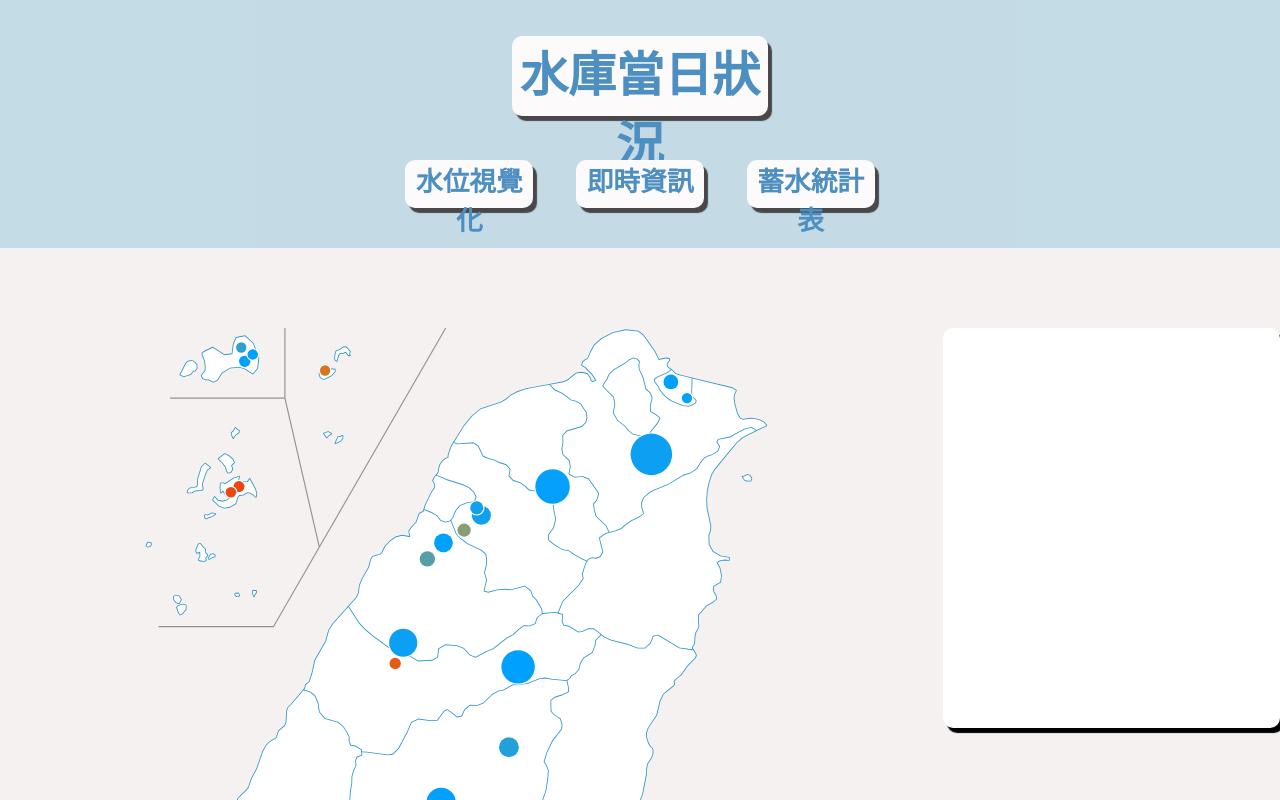
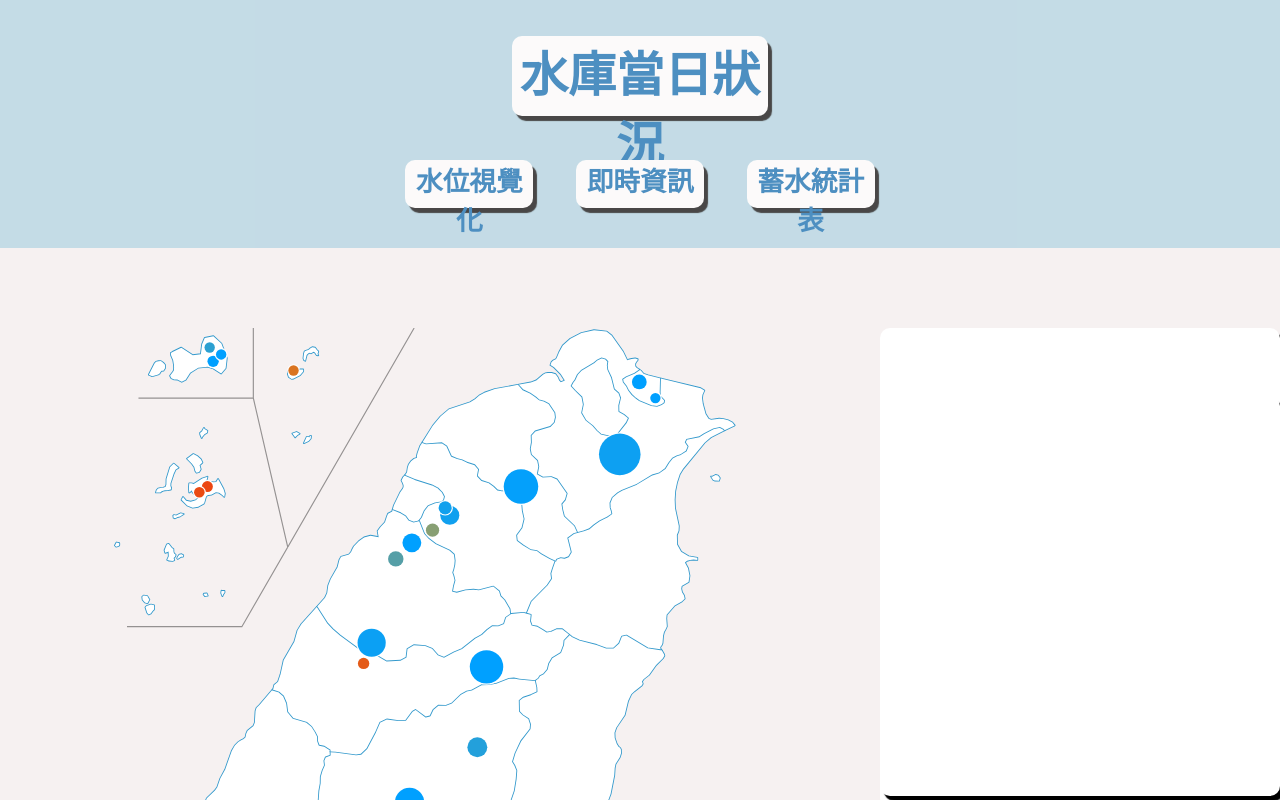
Before and after one commit to zawarudoooooooo/2023-11-29, a Vue app: page / in a window 1280 px wide. Shown: the top 800 px of the page. Built offline with nearby package versions, Linux system fonts and the light colour scheme.

Commit message:
main rain

```diff
--- a/src/views/Main.vue
+++ b/src/views/Main.vue
@@ -134,12 +134,22 @@
         </g>
     </svg>
     <div class="content">
-        <div class="title">
+
+        <div class="reservoirArea">
+          <div class="reservoirName">
             <h1 id="rname"></h1>
+          </div>
+          <h1 id="PercentageTiele"></h1>
+            <span id="Percentage" class="Percentage"></span>
+          <div id="btn" class="btn">
+          </div>
         </div>
-        <h1 id="PercentageTiele"></h1>
-        <span id="Percentage" class="Percentage"></span>
-        <div id="btn" class="btn">
+
+        <div class="rainArea">
+          <div class="cityname">
+            <h1></h1>
+          </div>
+          <span class="rainPercentage"></span>
         </div>
     </div>
   </div>
@@ -182,7 +192,7 @@
   }
     .content{
         width: 50vmin;
-        height: 50vmin;
+        height: 60vmin;
         border-radius: 10px;
         background-color: #fff;
         text-align: center;
@@ -191,7 +201,7 @@
         span{
           font-size: 80pt;
         }
-        .title{
+        .reservoirName{
           background-color: #AFD3E2;
           border-top-right-radius: 10px;
           border-top-left-radius: 10px;
@@ -206,5 +216,29 @@
             align-items: center;
             margin-top: 3.5vmin;
         }
+
+        .rainArea{
+        width: 50vmin;
+        height: 50vmin;
+        border-radius: 10px;
+        background-color: #fff;
+        text-align: center;
+        box-shadow: 4px 5px 1px black;
+        margin-top: 5vmin;
+
+        span{
+          font-size: 80pt;
+        }
+        .cityname{
+          background-color: #AFD3E2;
+          // border-top-right-radius: 10px;
+          // border-top-left-radius: 10px;
+          h1{
+            margin-top: 0px;
+            color: white;
+          }
+        }
+
+        }
     }
 </style>
```
Also changed, not shown: 1 other file (tests, documents, lock files or other folders).
